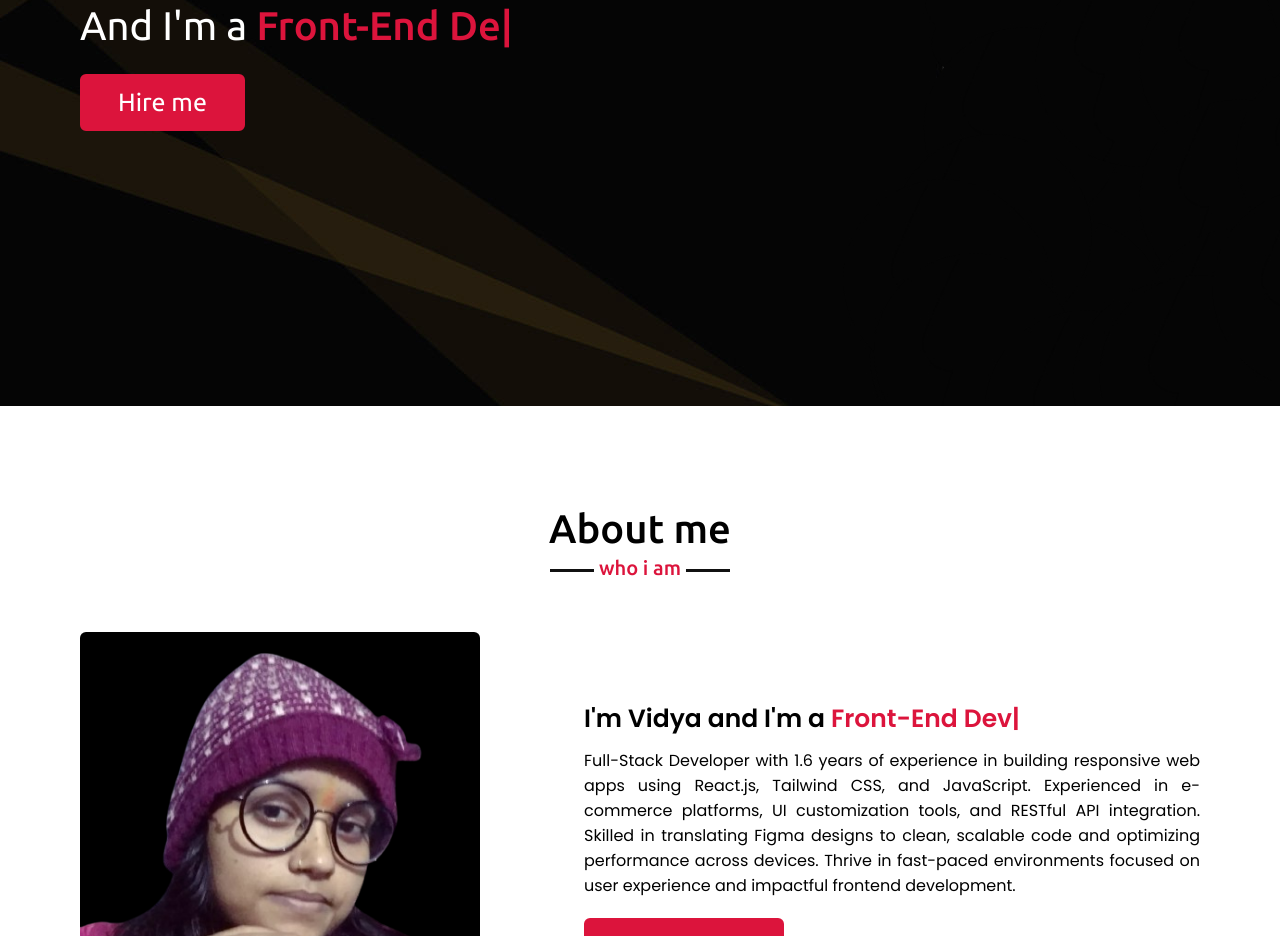
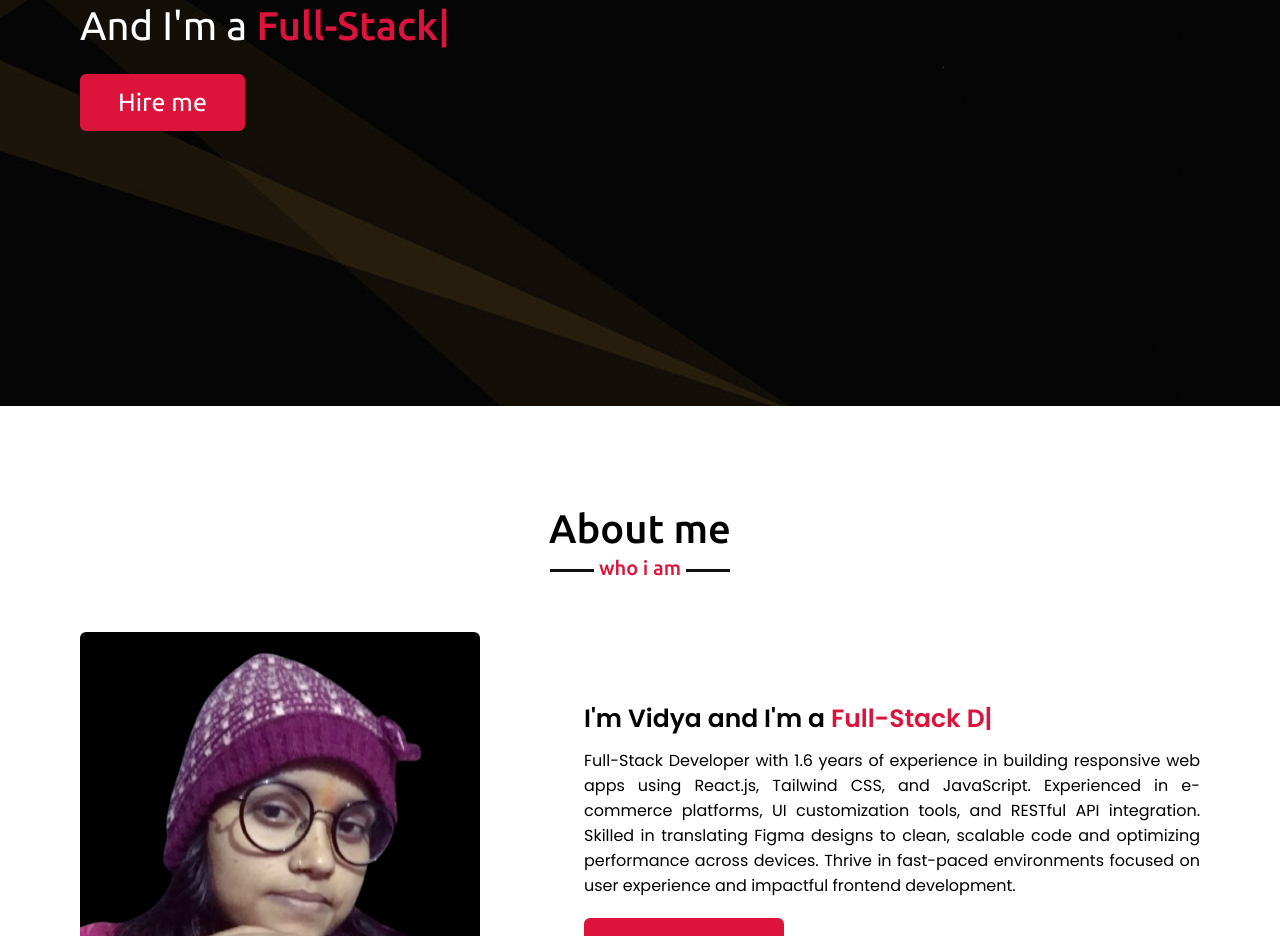
Before and after one commit to Vidya-Tiwari123/Portfolio, a website: page index.html in a window 1280 px wide. Shown: the part 394-1330 px from the top of the page. Drawn offline with nearby package versions, Linux system fonts and the light colour scheme.

Commit message:
skill changes

```diff
--- a/index.js
+++ b/index.js
@@ -36,14 +36,14 @@ $(document).ready(function(){
 
     // typing text animation script
     var typed = new Typed(".typing", {
-        strings: ["Front-End Developer"],
+        strings: ["Full-Stack Developer"],
         typeSpeed: 100,
         backSpeed: 60,
         loop: true
     });
 
     var typed = new Typed(".typing-2", {
-        strings: ["Front-End Developer"],
+        strings: ["Full-Stack Developer"],
         typeSpeed: 100,
         backSpeed: 60,
         loop: true
```
Also changed, not shown: index.html (+1 -2 lines), skills img.png (deleted).
